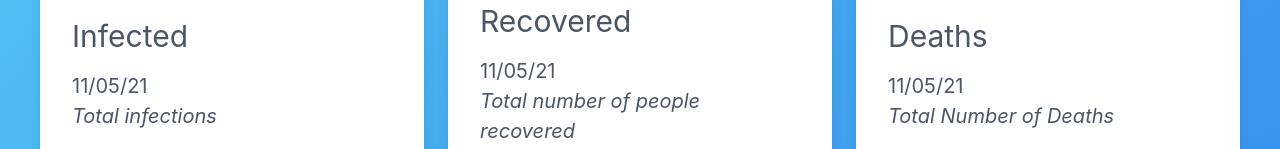
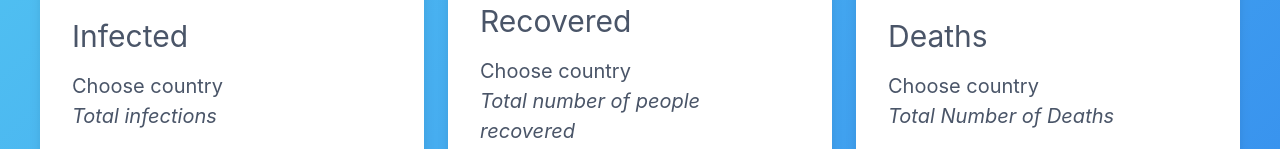
Before and after one commit to anoushk1234/covid19_tracker, a React (Create React App) app: page / in a window 1280 px wide. Shown: the part 416-565 px from the top of the page. Built offline with nearby package versions, Linux system fonts and the light colour scheme; no server answers.

Commit message:
date issue

```diff
--- a/src/App.jsx
+++ b/src/App.jsx
@@ -18,8 +18,9 @@ const App = () => {
   // let countries = [];
   const [countries, setCountries] = useState([]);
   const [infected, setInfected] = useState(0);
-  const [recovered, setRecovered]= useState("0")
-  const [deaths, setDeaths]= useState("0")
+  const [recovered, setRecovered] = useState("0");
+  const [deaths, setDeaths] = useState("0");
+  const [date, setDate] = useState("Choose country");
   const fetchCovid = useCallback(async () => {
     const data = await fetch(
       "https://api.apify.com/v2/key-value-stores/tVaYRsPHLjNdNBu7S/records/LATEST?disableRedirect=true"
@@ -27,6 +28,7 @@ const App = () => {
     const jsonData = await data.json();
     // jsArray=  [...jsonData];
     console.log(jsonData[1]["country"]);
+
     jsonData.forEach((element) => {
       setCountries((prevCountries) => {
         return [...prevCountries, element["country"]];
@@ -37,20 +39,19 @@ const App = () => {
   useEffect(() => {
     fetchCovid();
   }, [fetchCovid]);
+  const [whichCountry, selectCountry] = useState("");
 
-  const [whichCountry, selectCountry] = useState("");
   const fetchInfected = useCallback(async () => {
     const data = await fetch(
       "https://api.apify.com/v2/key-value-stores/tVaYRsPHLjNdNBu7S/records/LATEST?disableRedirect=true"
     );
-    const jsonDataI=await data.json()
-    console.log(whichCountry)
-    jsonDataI.forEach((obj)=>{
-      if(obj['country']==whichCountry){
-        setInfected(obj['infected'])
+    const jsonDataI = await data.json();
+    console.log(whichCountry);
+    jsonDataI.forEach((obj) => {
+      if (obj["country"] == whichCountry) {
+        setInfected(obj["infected"]);
       }
-    })
-
+    });
   });
   useEffect(() => {
     fetchInfected();
@@ -60,14 +61,13 @@ const App = () => {
     const data = await fetch(
       "https://api.apify.com/v2/key-value-stores/tVaYRsPHLjNdNBu7S/records/LATEST?disableRedirect=true"
     );
-    const jsonDataR=await data.json()
-    console.log(whichCountry)
-    jsonDataR.forEach((obj)=>{
-      if(obj['country']==whichCountry){
-        setRecovered(obj['recovered'])
+    const jsonDataR = await data.json();
+    console.log(whichCountry);
+    jsonDataR.forEach((obj) => {
+      if (obj["country"] == whichCountry) {
+        setRecovered(obj["recovered"]);
       }
-    })
-
+    });
   });
   useEffect(() => {
     fetchRecovered();
@@ -77,17 +77,39 @@ const App = () => {
     const data = await fetch(
       "https://api.apify.com/v2/key-value-stores/tVaYRsPHLjNdNBu7S/records/LATEST?disableRedirect=true"
     );
-    const jsonDataD=await data.json()
-    console.log(whichCountry)
-    jsonDataD.forEach((obj)=>{
-      if(obj['country']==whichCountry){
-        setDeaths(obj['deceased'])
+    const jsonDataD = await data.json();
+    console.log(whichCountry);
+    jsonDataD.forEach((obj) => {
+      if (obj["country"] == whichCountry) {
+        setDeaths(obj["deceased"]);
       }
-    })
-
+    });
   });
   useEffect(() => {
     fetchDeaths();
+  }, [whichCountry]);
+
+  const fetchDate = useCallback(async () => {
+    const data = await fetch(
+      "https://api.apify.com/v2/key-value-stores/tVaYRsPHLjNdNBu7S/records/LATEST?disableRedirect=true"
+    );
+    const jsonDatad = await data.json();
+    // jsArray=  [...jsonData];
+    console.log(jsonDatad[1]["country"]);
+
+    jsonDatad.forEach((element) => {
+      setDate(() => {
+        console.log(element["country"], whichCountry);
+        if (element["country"] == whichCountry) {
+          console.log(typeof element["lastUpdatedApify"]);
+          return (element["lastUpdatedApify"]);
+        }
+      });
+      console.log(date+"in")
+    });
+  });
+  useEffect(() => {
+    fetchDate();
   }, [whichCountry]);
 
   // const addCountry=(param)=>{
@@ -98,10 +120,13 @@ const App = () => {
     selectCountry(e.target.value);
     console.log(whichCountry);
   };
-
+  console.log(date);
   return (
     <VStack
-      bgGradient={useColorModeValue('linear(to-br,#56CCF2, #2F80ED)', 'linear(to-br,#000046, #1CB5E0)')}
+      bgGradient={useColorModeValue(
+        "linear(to-br,#56CCF2, #2F80ED)",
+        "linear(to-br,#000046, #1CB5E0)"
+      )}
       spacing={4}
       align="stretch"
     >
@@ -113,7 +138,7 @@ const App = () => {
         <HStack mt={20} spacing="24px">
           <Stat_card
             count={infected}
-            date="11/05/21"
+            date={date?date:"data unavailable"}
             desc="Total infections"
             txtcol="red.400"
             img="https://image.flaticon.com/icons/png/128/2659/2659980.png"
@@ -121,7 +146,7 @@ const App = () => {
           ></Stat_card>
           <Stat_card
             count={recovered}
-            date="11/05/21"
+            date={date?date:"data unavailable"}
             txtcol="blue.300"
             tag="Recovered"
             desc="Total number of people recovered"
@@ -129,7 +154,7 @@ const App = () => {
           ></Stat_card>
           <Stat_card
             count={deaths}
-            date="11/05/21"
+            date={date?date:"data unavailable"}
             txtcol="gray.400"
             tag="Deaths"
             desc="Total Number of Deaths"
```
